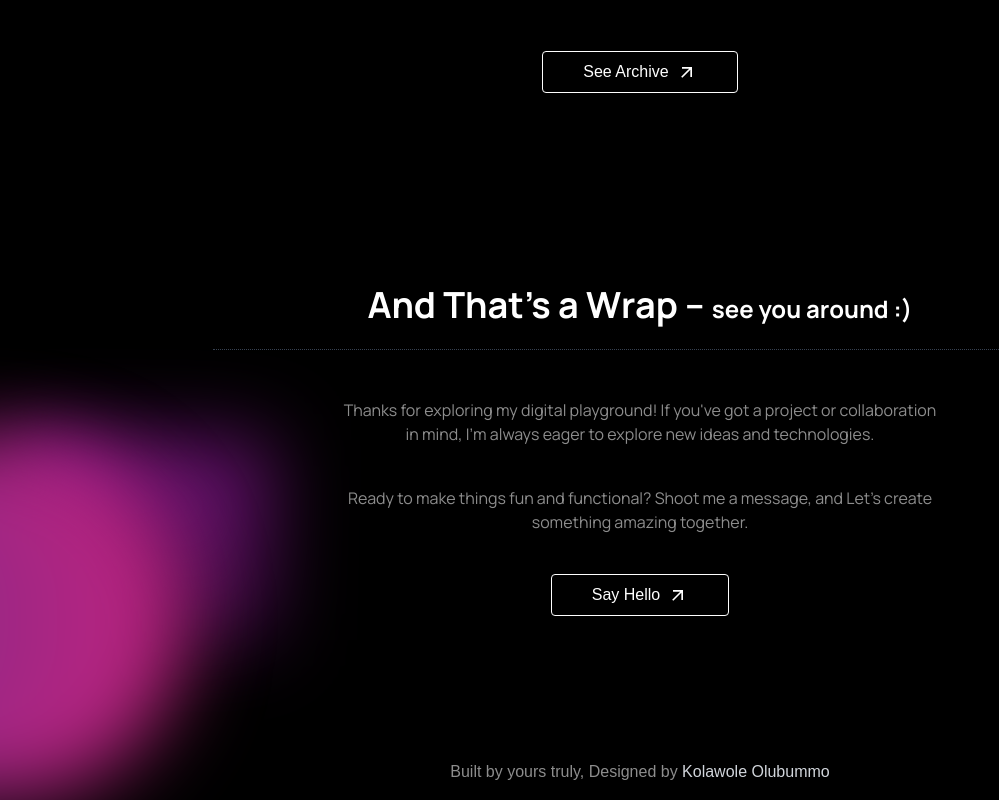
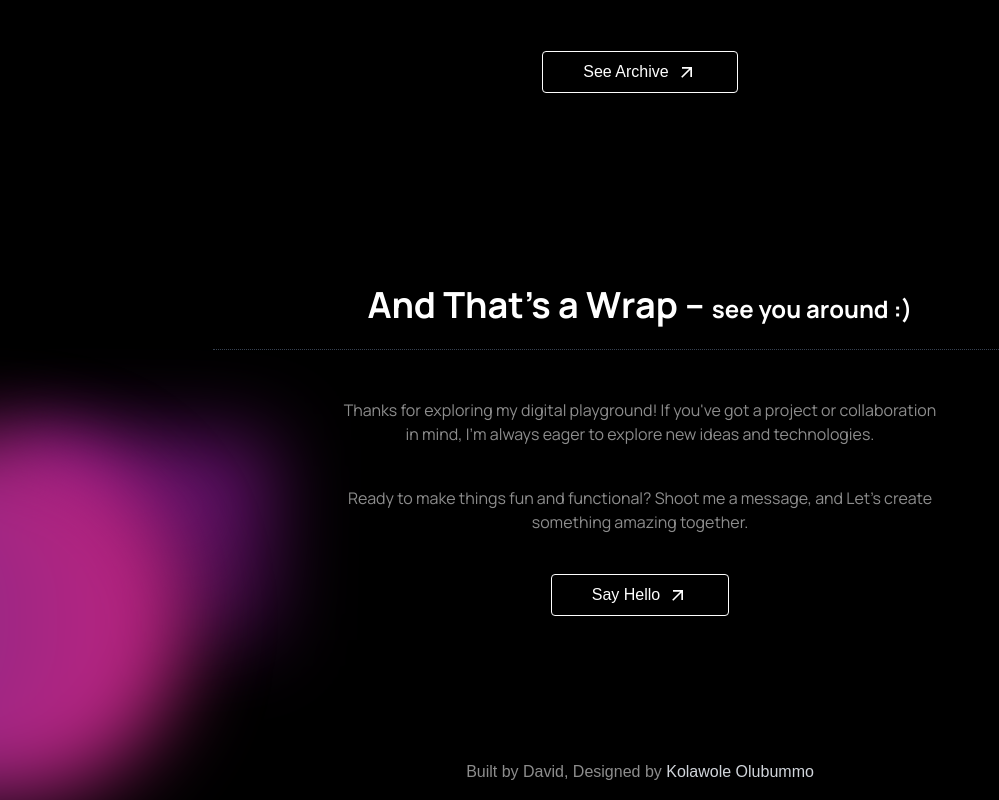
Before and after one commit to zyzer01/portfolio-zyzer, a Next.js app: page / in a window 1280 px wide. Shown: the part 5010-5810 px from the top of the page, without its empty margins (0-999 px from the left). Built offline with nearby package versions, Linux system fonts and the light colour scheme; a web font is replaced by a local one.

Commit message:
update layout.tsx

```diff
--- a/src/app/layout.tsx
+++ b/src/app/layout.tsx
@@ -97,7 +97,7 @@ export default function RootLayout({
           {children}
           <div className="flex proggy justify-center">
             <p className="text-shade">
-              Built by yours truly, Designed by{" "}
+              Built by David, Designed by{" "}
               <span className="text-gray-300">
                 {" "}
                 <Link
```
